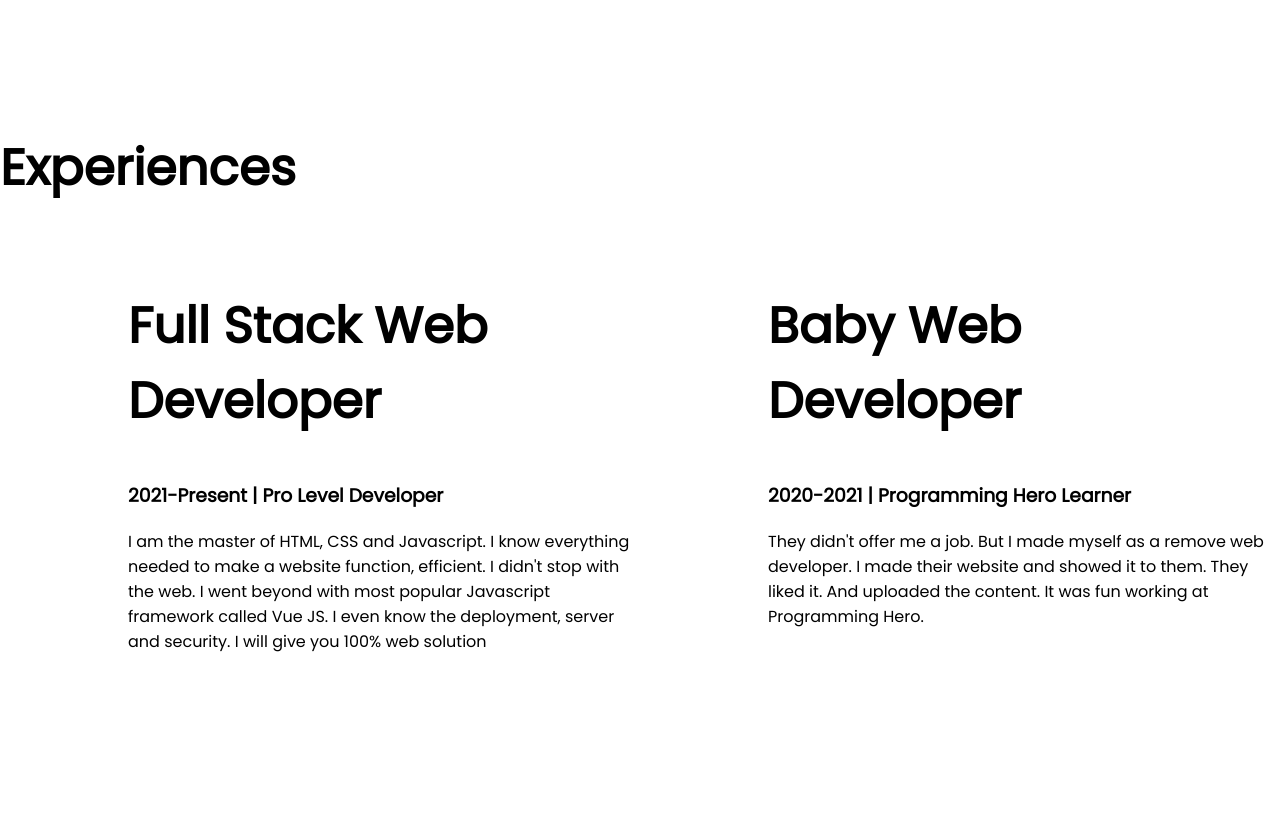
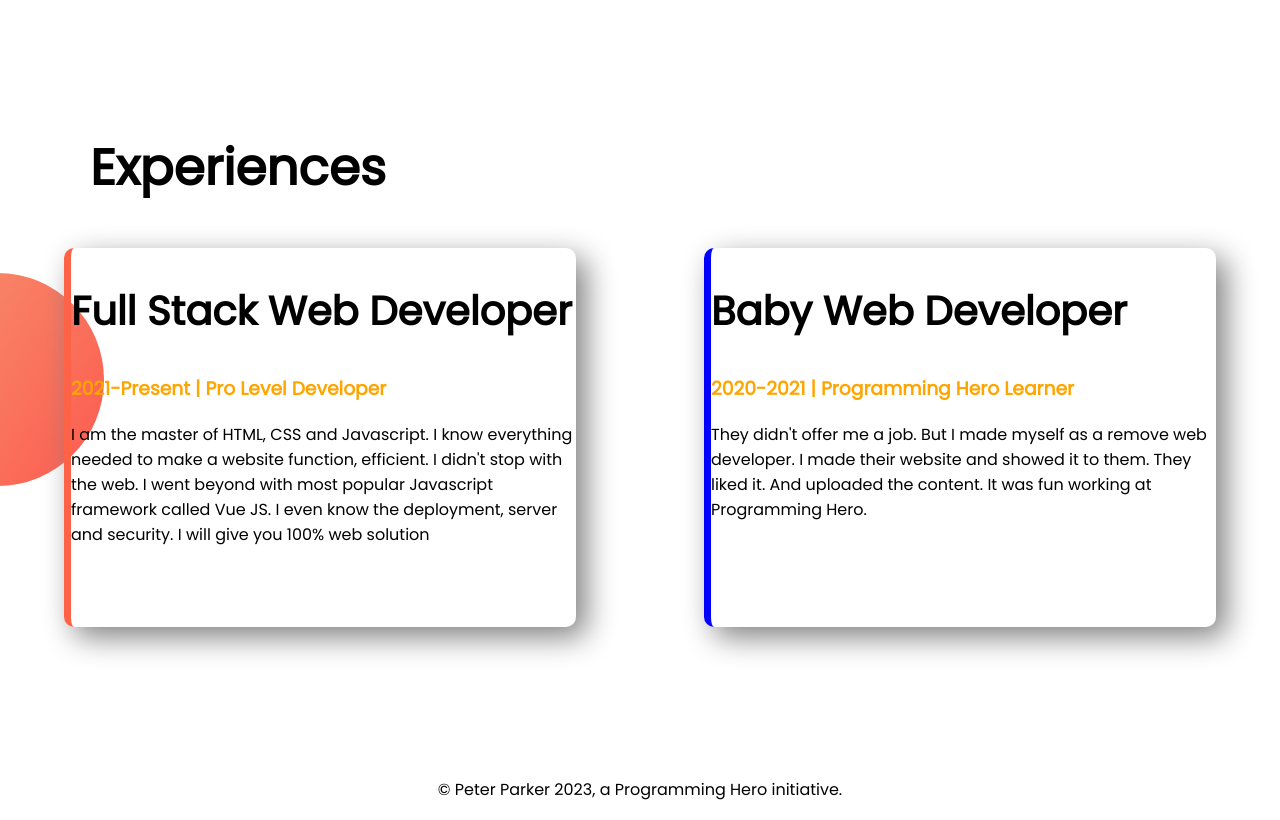
Before and after one commit to ssabunayeem/my-old-portfolio, a plain HTML site: page index.html in a window 1280 px wide. Shown: the part 1220-2040 px from the top of the page. Drawn offline with Linux system fonts and the light colour scheme.

Commit message:
All added

```diff
--- a/index.html
+++ b/index.html
@@ -55,14 +55,14 @@
     </section>
 
 
-    <section>
-        <h1>Experiences</h1>
+    <section class="experiences-area">
+        <h1 class="Experiences-header">Experiences</h1>
 
         <div class="flexible-container">
 
-            <div class="half-width">
-                <h1>Full Stack Web Developer</h1>
-                <h3>2021-Present | Pro Level Developer</h3>
+            <div id="Full_Stack_Web_Developer" class="experiences-item">
+                <h2>Full Stack Web Developer</h2>
+                <h3 class="orange-color">2021-Present | Pro Level Developer</h3>
 
                 <p>I am the master of HTML, CSS and Javascript. I know everything needed to make a website function,
                     efficient. I didn't stop with the web. I went beyond with most popular Javascript framework called
@@ -70,9 +70,9 @@
             </div>
 
 
-            <div class="half-width">
-                <h1>Baby Web Developer</h1>
-                <h3>2020-2021 | Programming Hero Learner</h3>
+            <div id="Baby_Web_Developer" class="experiences-item">
+                <h2>Baby Web Developer</h2>
+                <h3 class="orange-color">2020-2021 | Programming Hero Learner</h3>
                 <p>They didn't offer me a job. But I made myself as a remove web developer. I made their website and
                     showed it to them. They liked it. And uploaded the content. It was fun working at Programming Hero.
                 </p>
@@ -89,4 +89,8 @@
 
 </body>
 
+<footer>
+    <p>© Peter Parker 2023, a Programming Hero initiative.</p>
+</footer>
+
 </html>
--- a/style.css
+++ b/style.css
@@ -5,6 +5,10 @@ body {
 
 h1 {
     font-size: 50px;
+}
+
+h2 {
+    font-size: 40px;
 }
 
 .orange-color {
@@ -48,7 +52,40 @@ h1 {
 
 }
 
+.experiences-area {
+    background-image: url(images/exp-bg.png);
+    background-repeat: no-repeat;
+    background-position: left;
+}
+
 .dream-big img {
     width: 120%;
     margin-right: 150px;
 }
+
+.experiences-item {
+    width: 50%;
+    margin-left: 5%;
+    margin-right: 5%;
+    padding-left: 2 0px;
+    box-shadow: 10px 10px 30px gray;
+    border-radius: 10px;
+    padding-bottom: 5%;
+
+}
+
+.Experiences-header {
+    margin-left: 90px;
+}
+
+#Full_Stack_Web_Developer {
+    border-left: 7px solid tomato;
+}
+
+#Baby_Web_Developer {
+    border-left: 7px solid blue;
+}
+
+footer p {
+    text-align: center;
+}
```
